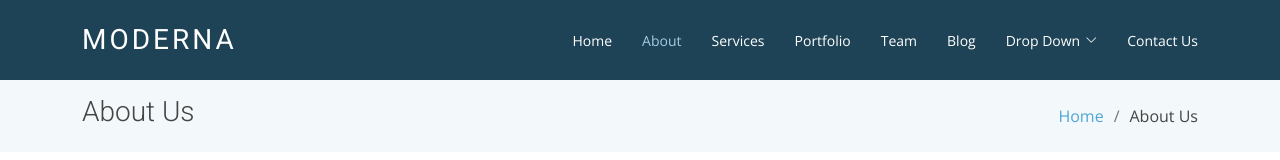
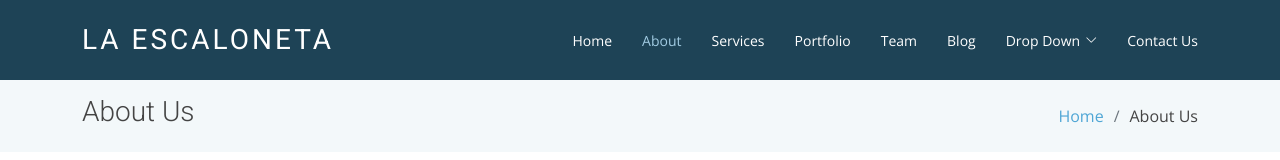
Before and after one commit to raulovcp/modern, a plain HTML site: page about.html in a window 1280 px wide. Shown: the top 160 px of the page. Drawn offline with nearby package versions, Linux system fonts and the light colour scheme.

Commit message:
about update

```diff
--- a/about.html
+++ b/about.html
@@ -51,7 +51,7 @@
     <div class="container d-flex justify-content-between align-items-center">
 
       <div class="logo">
-        <h1 class="text-light"><a href="index.html"><span>Moderna</span></a></h1>
+        <h1 class="text-light"><a href="index.html"><span>La escaloneta</span></a></h1>
         <!-- Uncomment below if you prefer to use an image logo -->
         <!-- <a href="index.html"><img src="assets/img/logo.png" alt="" class="img-fluid"></a>-->
       </div>
```
